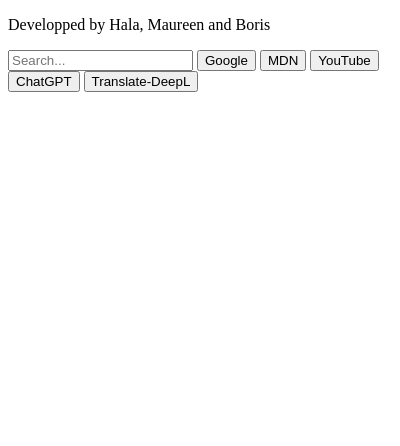
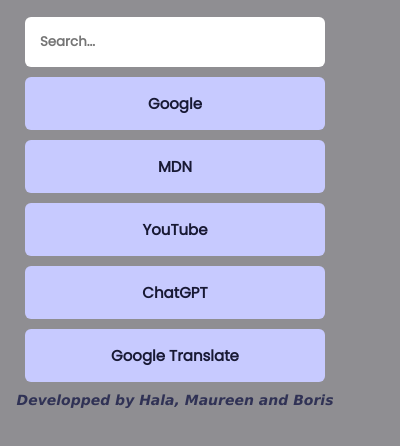
Before and after one commit to boris-valero/Projet-Extension-Navigateur, a browser extension: page popup.html in a window 400 px wide. Drawn offline with Linux system fonts and the light colour scheme.

Commit message:
CSS appliqué

```diff
--- a/popup.css
+++ b/popup.css
@@ -0,0 +1,54 @@
+
+@import url('https://fonts.googleapis.com/css2?family=Anton&family=Poppins:wght@100;300;400&display=swap');
+
+*{
+    margin: 0;
+    padding: 0;
+    font-family: 'Poppins', sans-serif;
+    font-weight: bold;
+}
+
+body {
+    padding-top: 100px;
+    width: 350px;
+    height: 250px;
+    text-align: center;
+    background-color: #8f8e92;
+    display :flex ;
+    flex-direction: column;
+    justify-content: center;
+    align-items: center;
+    border-radius: 50px;
+  }
+
+  #container {
+    display: flex;
+    flex-direction: column;
+    width: 300px;
+    border-radius: 30px;
+  }
+
+  input , button {
+    margin-bottom: 10px;
+    padding: 15px;
+
+    border: 0;
+    outline: none;
+    border-radius: 6px;
+  }
+
+  button {
+    background-color:#c7caff;
+    color:#181934;
+    cursor: pointer;
+    font-size: 15px;
+   }
+
+  p {
+    color:  #303255;
+    font-size: 14px;
+    font-style: italic;
+    margin-bottom: 10px;
+    font-family: Verdana, Geneva, Tahoma, sans-serif;
+    padding-bottom: 15px;
+  }
--- a/popup.html
+++ b/popup.html
@@ -7,15 +7,16 @@
     <link rel="stylesheet" href="popup.css">
 </head>
 <body>
-    <p>Developped by Hala, Maureen and Boris</p>
-    <div>
-        <input type="text" id="SearchBox" placeholder="Search...">
+    <div id="container">
+        <input type="text" id="searchBox" placeholder="Search...">
         <button id="googleSearch">Google</button>
         <button id="mdnSearch">MDN</button>
         <button id="youtubeSearch">YouTube</button>
-        <button id="chatGPtsearch">ChatGPT</button>
-        <button id="translate">Translate-DeepL</button>
+        <button id="chatGptSearch">ChatGPT</button>
+        <button id="translate">Google Translate</button>
     </div>
+    <p>Developped by Hala, Maureen and Boris</p>
 
+<script src="popup.js"></script>
 </body>
 </html>
--- a/popup.js
+++ b/popup.js
@@ -0,0 +1,45 @@
+document.getElementById("googleSearch").addEventListener("click", function () {
+    const query = document.getElementById("searchBox").value;
+    if (query) {
+      const googleSearchUrl = `https://www.google.com/search?q=${encodeURIComponent(
+        query
+      )}`;
+      chrome.tabs.create({ url: googleSearchUrl });
+    }
+  });
+
+  document.getElementById("mdnSearch").addEventListener("click", function () {
+    const query = document.getElementById("searchBox").value;
+    if (query) {
+      const mdnSearchUrl = `https://developer.mozilla.org/fr/Search?q=${encodeURIComponent(
+        query
+      )}`;
+      chrome.tabs.create({ url: mdnSearchUrl });
+    }
+  });
+
+  document.getElementById("youtubeSearch").addEventListener("click", function () {
+    const query = document.getElementById("searchBox").value;
+    if (query) {
+      const youtubeSearchUrl = `https://www.youtube.com/search?q=${encodeURIComponent(
+        query
+      )}`;
+      chrome.tabs.create({ url: youtubeSearchUrl });
+    }
+  });
+
+document.getElementById("chatGptSearch").addEventListener("click", function () {
+    const query = document.getElementById("searchBox").value;
+    if (query) {
+        const chatGptSearchUrl = `https://chat.openai.com/?q=${encodeURIComponent(query)}`;
+        chrome.tabs.create({ url: chatGptSearchUrl });
+    }
+});
+
+document.getElementById("translate").addEventListener("click", function () {
+    const query = document.getElementById("searchBox").value;
+    if (query) {
+        const translateSearchUrl = `https://translate.google.com/?hl=fr&sl=auto&tl=fr&text=${encodeURIComponent(query)}`;
+        chrome.tabs.create({ url: translateSearchUrl });
+    }
+});
```
Also changed, not shown: manifest.json (added).
